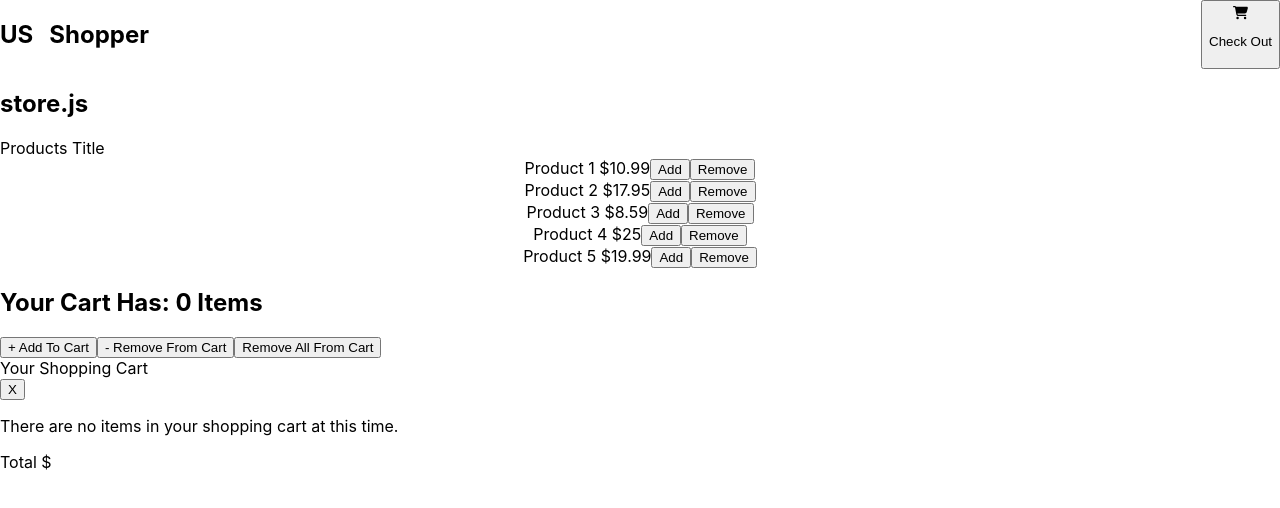
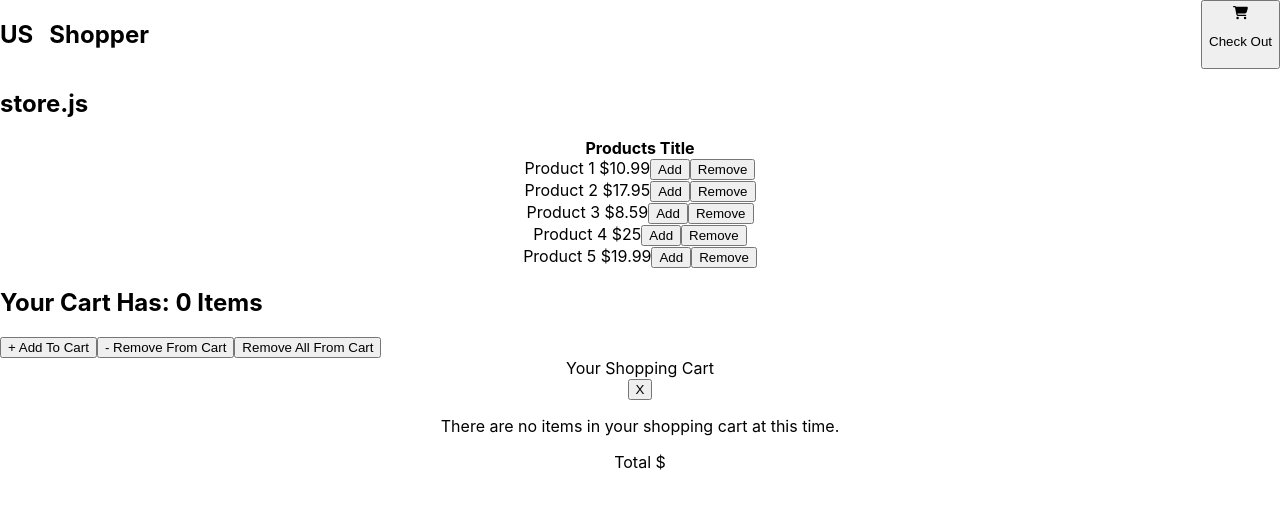
Before and after one commit to grantGCode/Shopping-Cart-application, a React (Create React App) app in the folder frontend/: page / in a window 1280 px wide. Both pictures are taken after a click on the button "Check Out". Shown: the top 508 px of the page. Built offline with nearby package versions, Linux system fonts and the light colour scheme.

Commit message:
center cart modal

```diff
--- a/frontend/src/components/NavBar.js
+++ b/frontend/src/components/NavBar.js
@@ -37,7 +37,7 @@ export default function NavBar() {
 
 
           <div className='display-modal'>
-            <Modal className='Modal-Window' show={show} onHide={handleClose}>
+            <Modal align='center' className='Modal-Window' show={show} onHide={handleClose}>
 
                 <div className='Header'>
                   <Modal.Header className='Header'>
--- a/frontend/src/components/ProductCard.js
+++ b/frontend/src/components/ProductCard.js
@@ -1,12 +1,12 @@
 import { Card, Button, Form, Row, Col, Stack } from 'react-bootstrap';
 import { products, getProductData} from '../productStore.js'
-function ProductCard({children}) {
+function ProductCard() {
   return (
     <Form>
         <Card>
             <Card.Body>
-                <Card.Title>Products Title</Card.Title>
-                 <Row xs={1} md={3} className='9-4'>
+                <Card.Title align='center' style={{fontWeight: 'bold'}}>Products Title</Card.Title>
+                 <Row xs={1} md={3}>
                     {products.map((products, index) => (
                       <Col align='center' key={index}>
                           {products.title}{` $${products.price}`}
```
